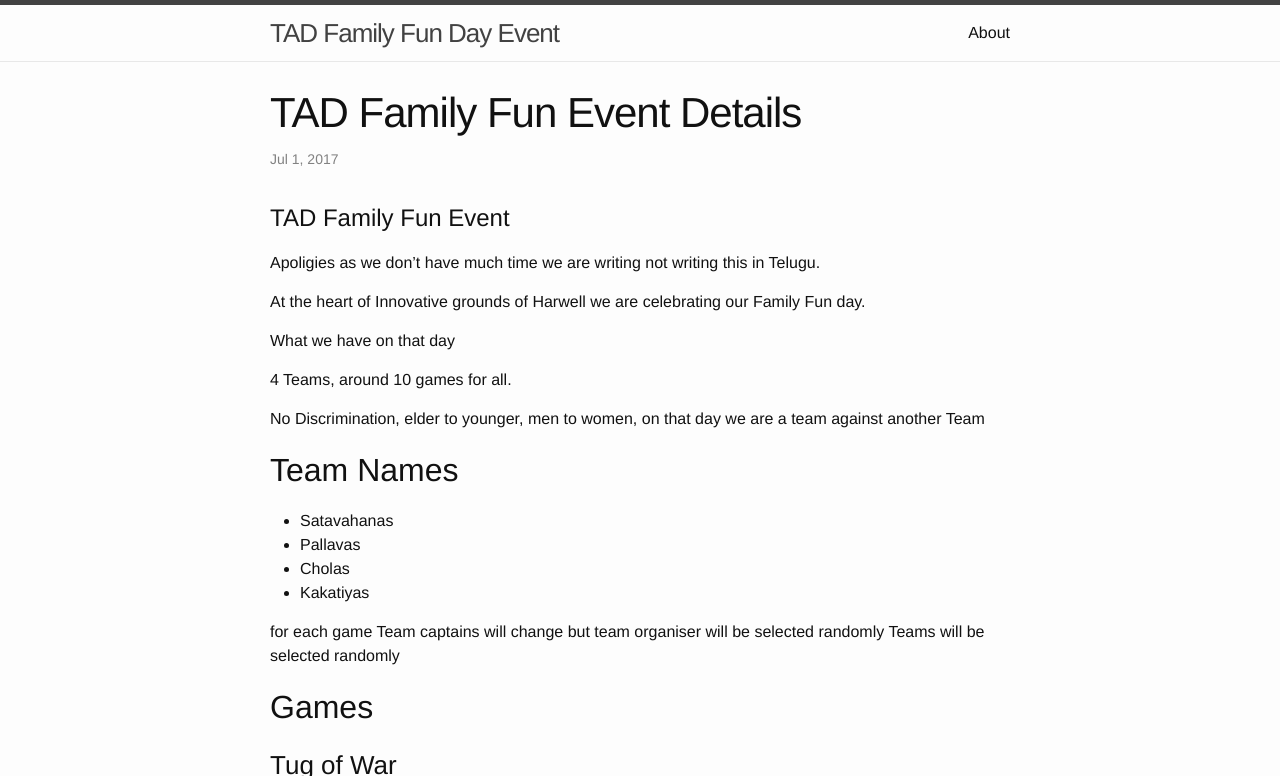
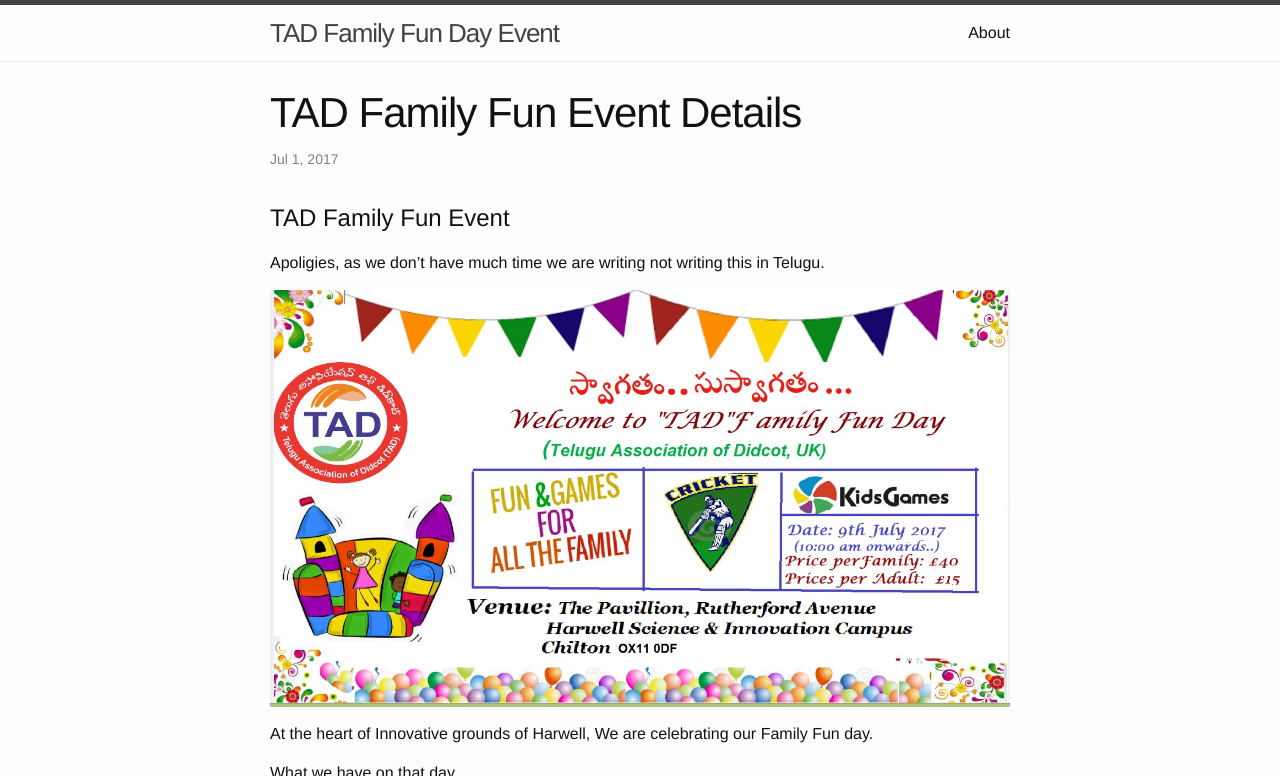
Before and after one commit to tadfamilyfunevent/tadfamilyfunevent.github.io, a Jekyll site: the page built from _posts/2017-07-01-TAD-Family-Fund-Day-Event.markdown, in a window 1280 px wide and 900 px high, cut to the strip 0-776 px from the top of the window. Built offline with Jekyll 4.4.1, drawn with Linux system fonts in a browser that asks for light colours.

Commit message:
update
update

```diff
--- a/_posts/2017-07-01-TAD-Family-Fund-Day-Event.markdown
+++ b/_posts/2017-07-01-TAD-Family-Fund-Day-Event.markdown
@@ -7,9 +7,11 @@
 image_path: /_images/
 ---
 # TAD Family Fun Event
-Apoligies as we don't have much time we are writing not writing this in Telugu.
+Apoligies, as we don't have much time we are writing not writing this in Telugu.
 
-At the heart of Innovative grounds of Harwell we are celebrating our Family Fun day.
+![TAD Family Fund Day](https://raw.githubusercontent.com/tadfamilyfunevent/tadfamilyfunevent.github.io/master/_images/e0a9cef2-428a-4284-b4c1-fece673508cc.jpeg){:class="img-responsive"}
+
+At the heart of Innovative grounds of Harwell, We are celebrating our Family Fun day.
 
 What we have on that day
 
--- a/index.html
+++ b/index.html
@@ -19,5 +19,4 @@
   </ul>
 
 
-
 </div>
```
